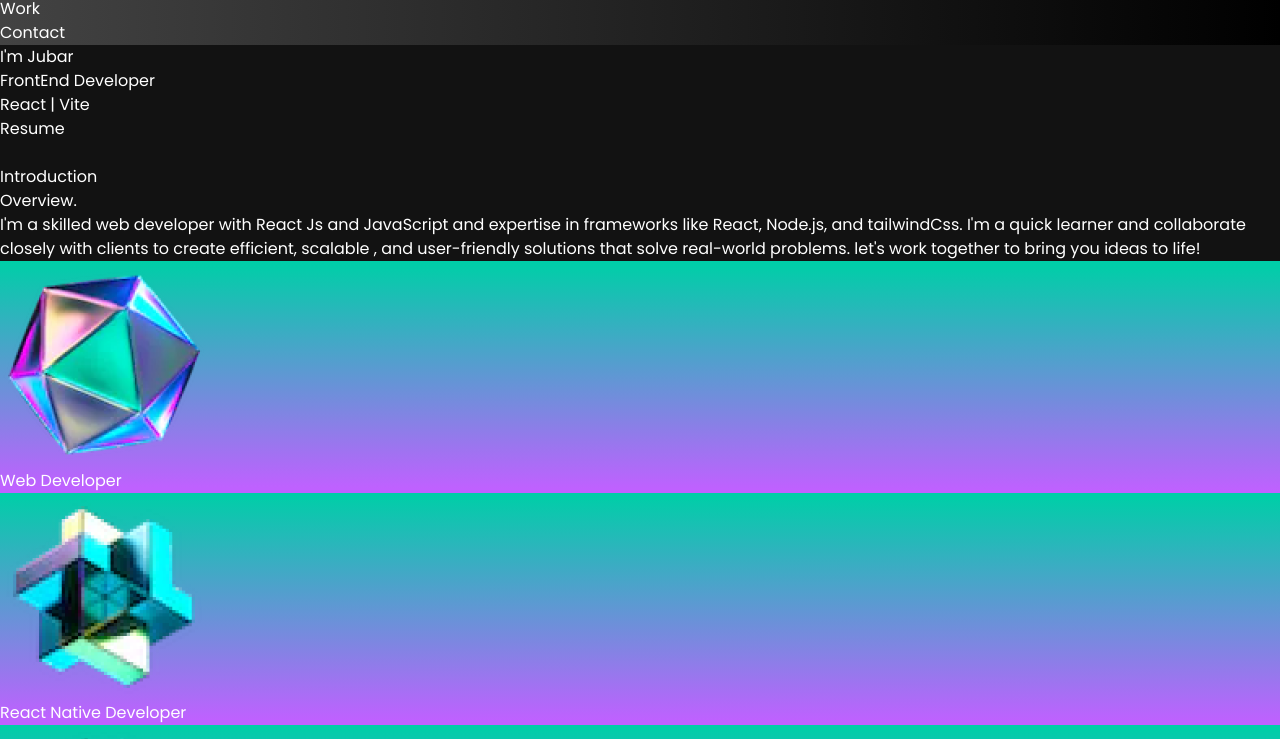
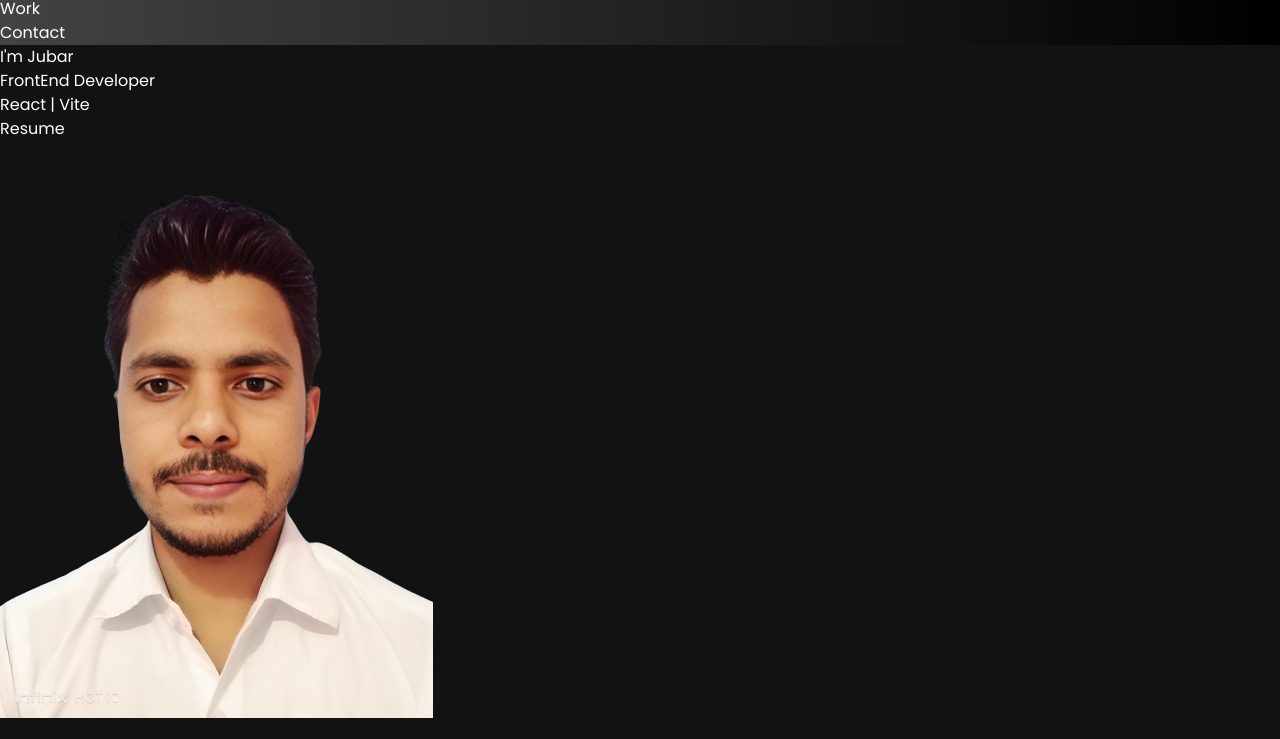
Before and after one commit to jubaralam/Jubar_Portfolio, a React (Vite) app: page / in a window 1280 px wide. Shown: the part 3394-4133 px from the top of the page. Built offline with nearby package versions, Linux system fonts and the light colour scheme.

Commit message:
Profile picture has updated

```diff
--- a/src/assets/index.js
+++ b/src/assets/index.js
@@ -6,7 +6,7 @@ import web from "./web.png";
 import github from "./github.png";
 import menu from "./menu.svg";
 import close from "./close.svg";
-
+import profile_pic from './Jubar_Alam_pro_pic.png'
 import css from "./tech/css.png";
 import docker from "./tech/docker.png";
 import figma from "./tech/figma.png";
@@ -57,4 +57,5 @@ export {
   carrent,
   jobit,
   tripguide,
+  profile_pic,
 };
--- a/src/components/Hero.jsx
+++ b/src/components/Hero.jsx
@@ -3,14 +3,15 @@ import React from "react";
 // import { slideIn } from "../utils/motion";
 // import {ComputersCanvas } from './canvas'
 import { styles } from "../styles";
+import { profile_pic } from "../assets";
 const Hero = () => {
   return (
 
 
-    <section className="relative w-full h-screen mx-auto">
+    <section className=" flex relative w-full h-screen mx-auto ">
 
       <div
-        className={`${styles.paddingX} absolute inset-0 top-[120px] max-w-7xl mx-auto flex flex-row items-start gap-5 `}
+        className={`${styles.paddingX} absolute inset-0 top-[120px] max-w-7xl mx-auto flex flex-row items-start gap-5  `}
       >
         <div className="flex flex-col justify-center items-center mt-5">
           <div className="w-5 h-5 rounded-full bg-[#915eff]" />
@@ -32,8 +33,17 @@ const Hero = () => {
             Resume
           </button>
         </div>
-      </div>
       {/* Fixme: i have to fix 3d computer component <ComputersCanvas />  */}
+
+      <div className="flex flex-end border-2 bg-tertiary rounded-t-full shadow-xl  hover:drop-shadow-2xl mx-auto mt-5 ">
+        <img src={profile_pic} alt="Profile Picture"
+        className="w-[250px]"
+        />
+        </div>
+
+
+    </div>
+
 
     </section>
   );
--- a/src/components/Navbar.jsx
+++ b/src/components/Navbar.jsx
@@ -21,7 +21,7 @@ const Navbar = () => {
           }}
         >
           <img src={logo} alt="logo" className="w-9 h-9 object-contain" />
-          <p className="text-white text-[18px] font-bold curson-pointer flex">
+          <p className="text-white text-[18px] font-bold cursor-pointer flex">
             Jubar Alam  &nbsp; <span className="sm:block hidden">| React Dev</span>
           </p>
         </Link>
```
Also changed, not shown: src/assets/Jubar_Alam_pro_pic.png (added).
